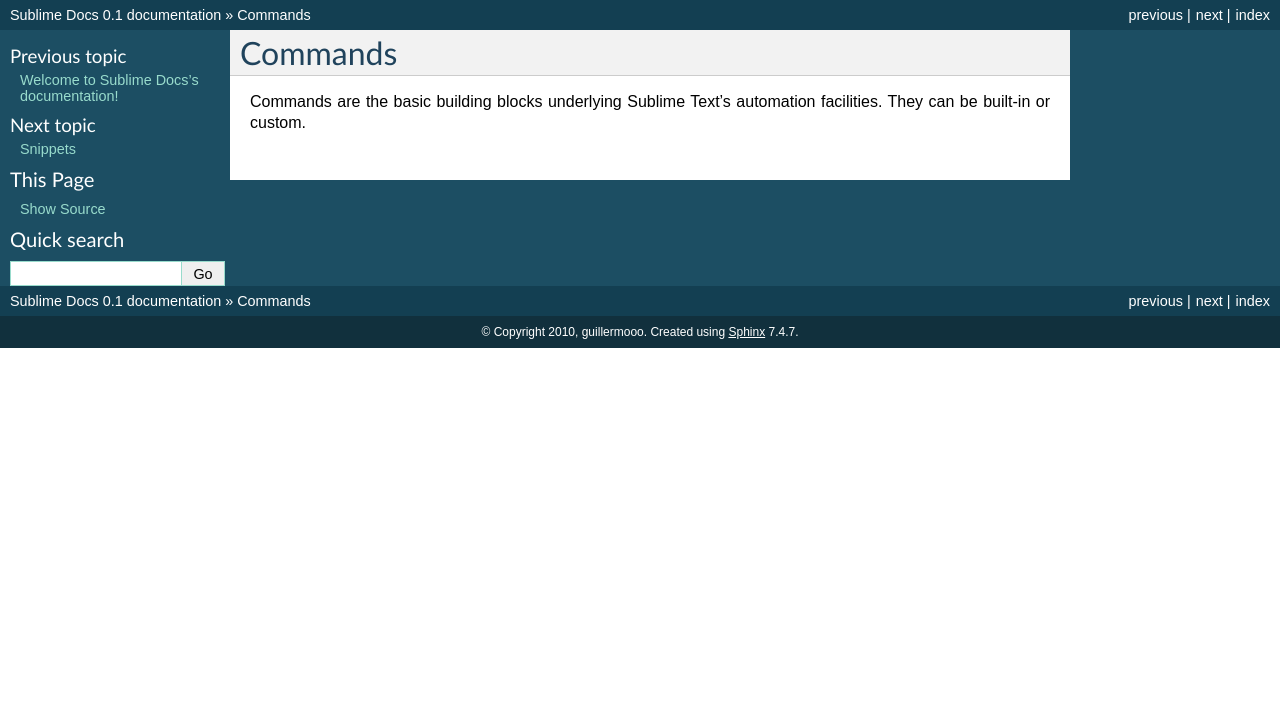
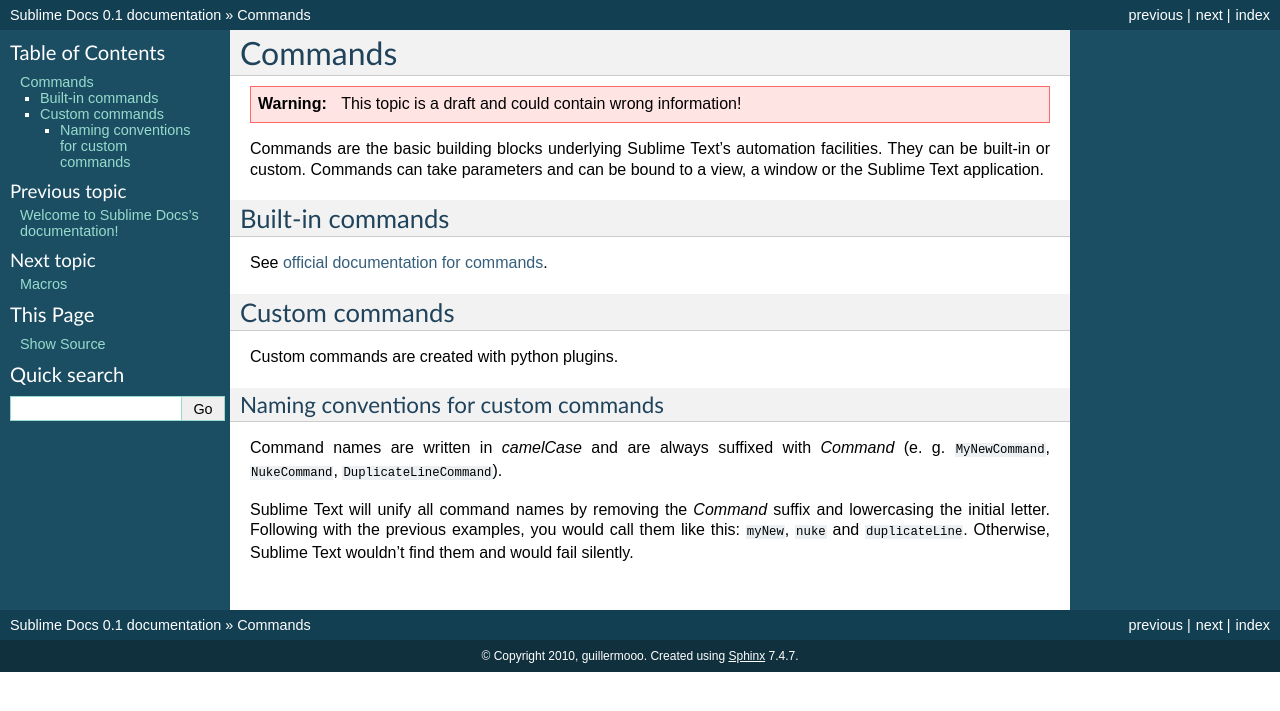
Before and after one commit to guillermooo/sublime-undocs, a Sphinx documentation site: the page built from source/commands.rst, in a window 1280 px wide. Shown: the top 711 px of the page. Built offline with Sphinx 7.4.7, drawn with Linux system fonts in a browser that asks for light colours.

Commit message:
Added docs.

```diff
--- a/source/commands.rst
+++ b/source/commands.rst
@@ -1,5 +1,32 @@
 Commands
 ========
 
+.. WARNING::
+    This topic is a draft and could contain wrong information!
+
 Commands are the basic building blocks underlying Sublime Text's automation
-facilities. They can be built-in or custom.
+facilities. They can be built-in or custom. Commands can take parameters and can
+be bound to a view, a window or the Sublime Text application.
+
+Built-in commands
+*****************
+
+See `official documentation for commands`_.
+
+.. _official documentation for commands: http://www.sublimetext.com/docs/commands
+
+Custom commands
+***************
+
+Custom commands are created with python plugins.
+
+Naming conventions for custom commands
+--------------------------------------
+
+Command names are written in *camelCase* and are always suffixed with *Command*
+(e. g. ``MyNewCommand``, ``NukeCommand``, ``DuplicateLineCommand``).
+
+Sublime Text will unify all command names by removing the *Command* suffix and
+lowercasing the initial letter. Following with the previous examples, you would
+call them like this: ``myNew``, ``nuke`` and ``duplicateLine``. Otherwise, Sublime
+Text wouldn't find them and would fail silently.
--- a/source/index.rst
+++ b/source/index.rst
@@ -11,8 +11,11 @@
 .. toctree::
    :maxdepth: 2
 
+
    commands
+   macros
    snippets
+..   option
 
 Indices and tables
 ==================
--- /dev/null
+++ b/source/options.rst
@@ -0,0 +1,2 @@
+Options
+=======
```
Also changed, not shown: source/macros.rst (added, +32 -0 lines).
